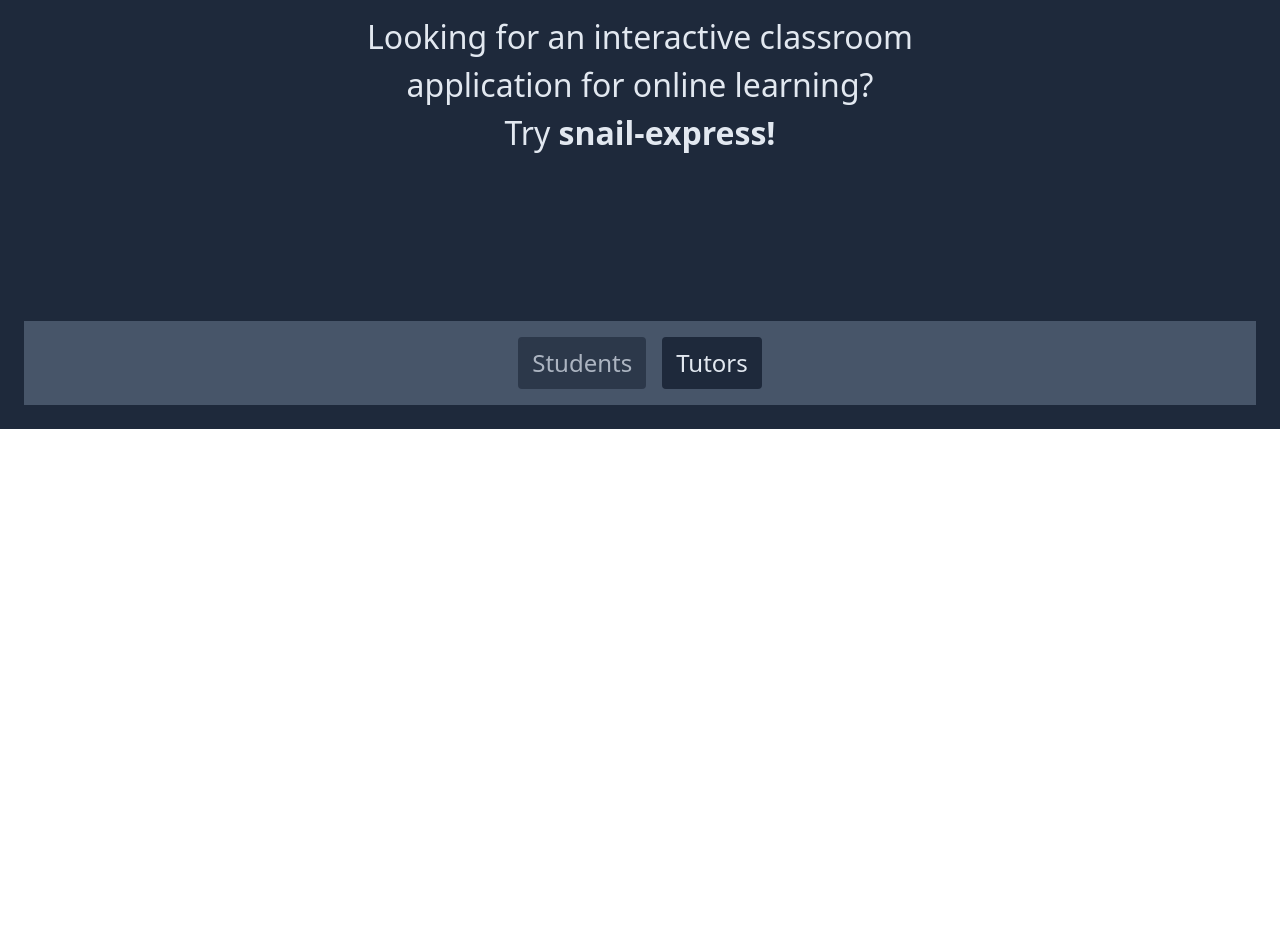
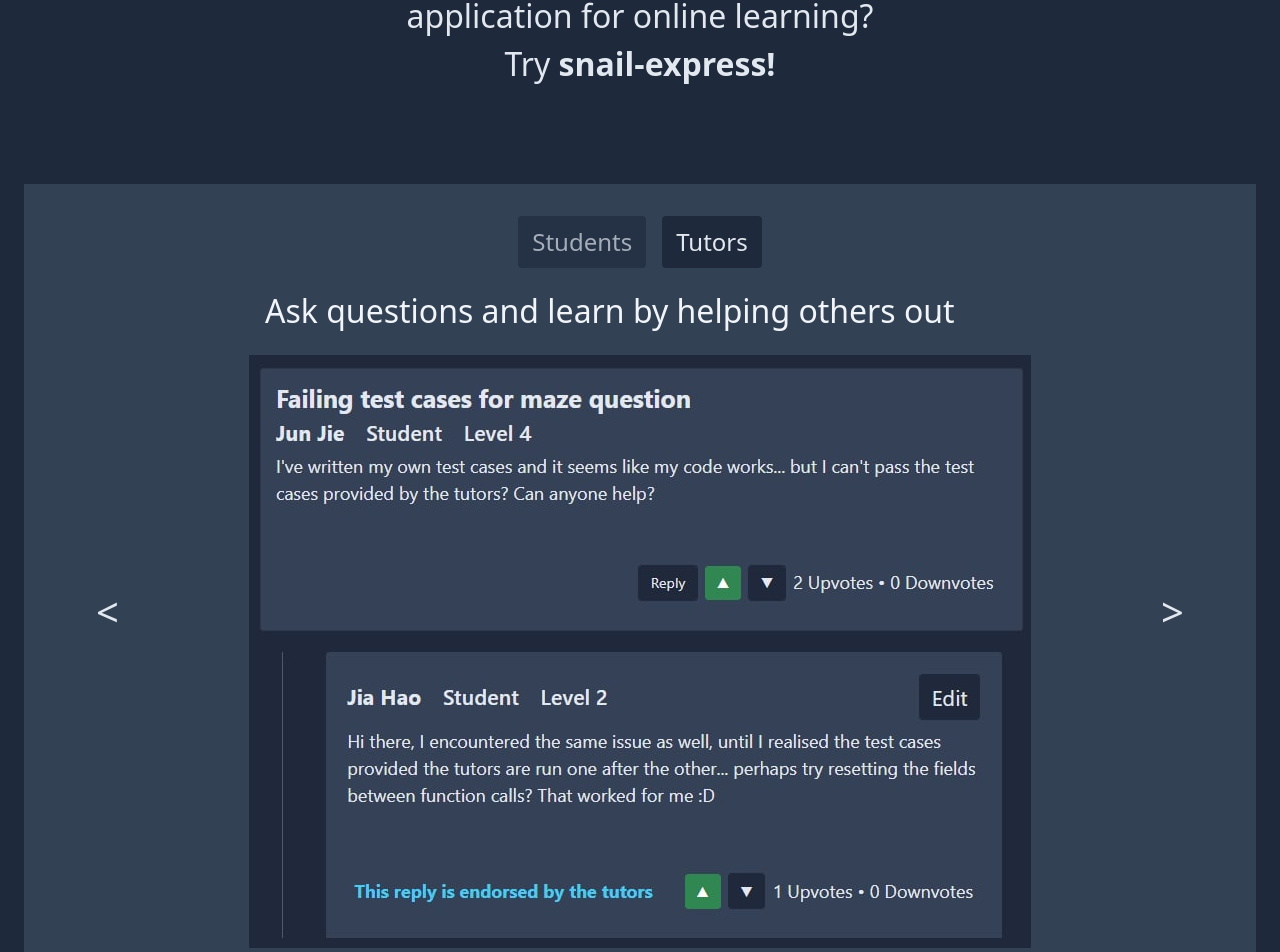
Before and after one commit to nicholas-yongjing/snail-express, a React (Create React App) app: page / in a window 1280 px wide. Shown: the part 371-1323 px from the top of the page. Before the commit the page ends 800 px from the top, so only its background shows below. Built offline with nearby package versions, Linux system fonts and the light colour scheme; no server answers.

Commit message:
Add landing page sliding gallery

```diff
--- a/src/components/Gallery.js
+++ b/src/components/Gallery.js
@@ -1,7 +1,38 @@
+import { useState } from "react";
+
 export default function Gallery(props) {
   const items = props.items;
+  const [currentItem, setCurrentItem] = useState(0);
+
+  const nextItem = () => {
+    setCurrentItem((currentItem + 1) % items.length)
+  }
+  const prevItem = () => {
+    if (currentItem === 0) {
+      setCurrentItem(items.length - 1);
+    } else {
+      setCurrentItem(currentItem - 1);
+    }
+  }
 
   return (
-    items.map((item) => <div key={item}></div>)
+    <div className="rounded d-flex justify-content-between">
+      <div
+        className="fs-1 p-5 d-flex justify-content-center align-items-center slate-700 hover-slate-500"
+        style={{cursor: 'pointer'}}
+        onClick={prevItem}>
+        {"<"}
+      </div>
+      {
+        items[currentItem]
+      }
+      <div
+        className="fs-1 p-5 d-flex justify-content-center align-items-center slate-700 hover-slate-500"
+        style={{cursor: 'pointer'}}
+        onClick={nextItem}>
+        {">"}
+      </div>
+    </div>
+
   );
 }
--- a/src/pages/LandingPage.js
+++ b/src/pages/LandingPage.js
@@ -33,7 +33,7 @@ export default function LandingPage() {
 
   return (
     <WebPage>
-      <div className="w-50 align-self-center flex-grow-1 d-flex flex-column justify-content-center gap-4 p-4">
+      <div className="m-5 w-50 align-self-center d-flex flex-column justify-content-center gap-4 p-4">
         <div className="d-flex gap-4 align-items-center justify-content-center">
           <img src={SnailLogo} alt="snail express" style={{ width: "80px" }} />
           <div>
@@ -53,8 +53,8 @@ export default function LandingPage() {
           </div>
         </div>
       </div>
-      <div className="m-4 d-flex flex-column justify-content-center align-items-center slate-700">
-        <span className="p-2 align-self-stretch d-flex justify-content-center slate-600">
+      <div className="m-4 p-4 d-flex flex-column justify-content-center align-items-stretch slate-700">
+        <span className="d-flex justify-content-center">
           <Button
             className="m-2"
             onClick={() => toggleFeatures("students")}
@@ -74,51 +74,52 @@ export default function LandingPage() {
           ? (
             <Gallery items={
               [
-                <>
+                <div>
                   <h2 className="text-slate-100 p-3">
                     Ask questions and learn by helping others out
                   </h2>
-                  <img src={LearnByHelping} alt="" style={{ width: "800px" }} />
-                </>,
-                <>
+                  <img src={LearnByHelping} alt="" className="w-100"/>
+                </div>,
+                <div>
                   <h2 className="text-slate-100 p-3 mt-5">
                     Gain XP, level up and earn achievements!
                   </h2>
-                  <img src={Achievements} alt="" style={{ width: "800px" }} />
-                </>,
-                <>
+                  <img src={Achievements} alt="" className="w-100" />
+                </div>,
+                <div>
                   <h2 className="text-slate-100 p-3 mt-5">
                     Revise your quizzes
                   </h2>
-                  <img src={Revise} alt="" style={{ width: "800px" }} />
-                </>
+                  <img src={Revise} alt="" className="w-100" />
+                </div>
               ]
             } />
           ) : (
             <Gallery items={[
-              <>
+              <div>
                 <h2 className="text-slate-100 p-3">
                   Conduct live quizzes to test content
                 </h2>
-                <img src={LiveQuiz} alt="" style={{ width: "800px" }} />
-              </>,
-              <>
+                <img src={LiveQuiz} alt="" className="w-100" />
+              </div>,
+              <div>
                 <h2 className="text-slate-100 p-3 mt-5">
                   Incentivise student participation
                 </h2>
-                <img src={Achievements} alt="" style={{ width: "800px" }} />
-              </>,
-              <>
+                <img src={Achievements} alt="" className="w-100"/>
+              </div>,
+              <div>
                 <h2 className="text-slate-100 p-3 mt-5">
                   Empower students to foster rich forum discussions
                 </h2>
-                <img src={Endorse} alt="" style={{ width: "800px" }} />
-              </>,
-              <>
+                <img src={Endorse} alt="" className="w-100" />
+              </div>,
+              <div>
                 <h2 className="text-slate-100 p-3 mt-5">
                   Get instant feedback on lecture pacing
                 </h2>
-                <img src={InstantFeedback} alt="" style={{ width: "800px" }} />              </>
+                <img src={InstantFeedback} alt="" className="w-100" />
+              </div>
             ]} />
           )}
       </div>
```
